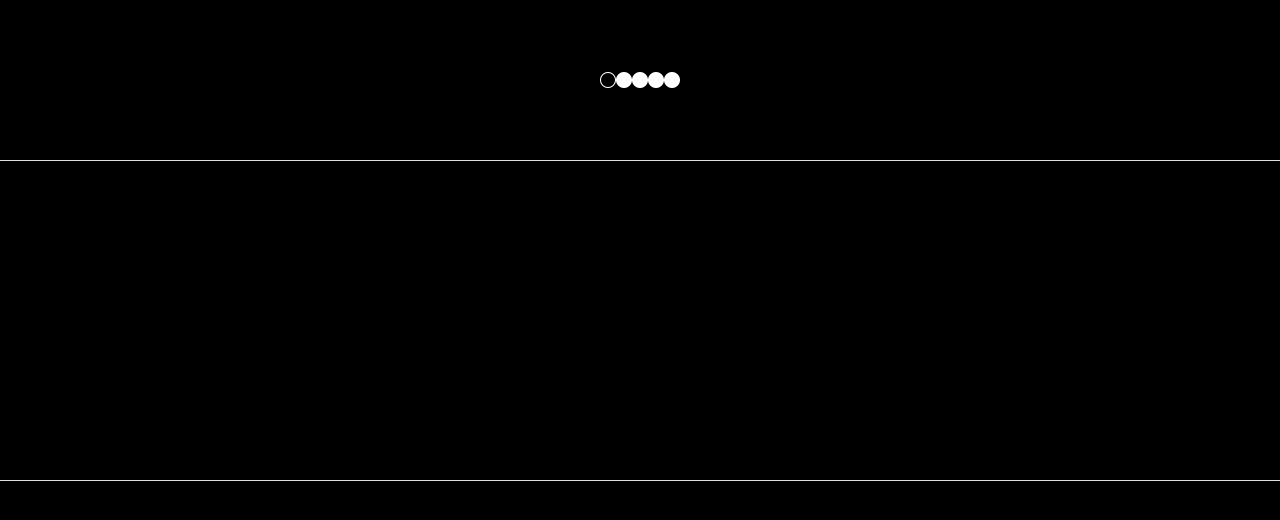
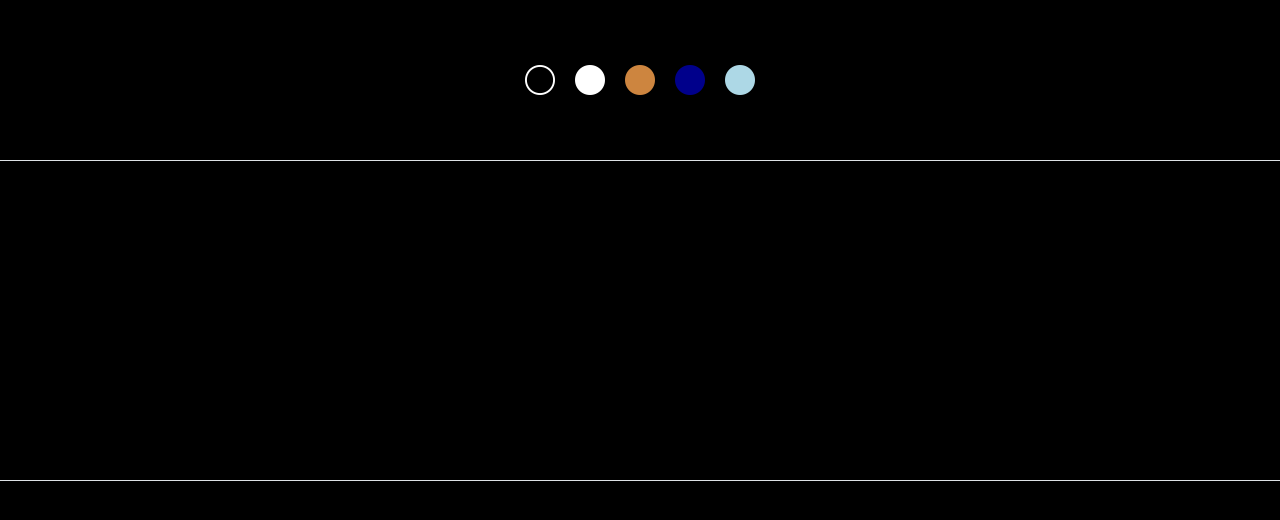
Before and after one commit to Tomberryy/self, a React (Vite) app: page /jass in a window 1280 px wide. Shown: the top 520 px of the page. Built offline with nearby package versions, Linux system fonts and the light colour scheme.

Commit message:
feat: BG-color animations (WIP)

```diff
--- a/app/Jass/components/Menu/Menu.jsx
+++ b/app/Jass/components/Menu/Menu.jsx
@@ -4,18 +4,43 @@ import { Col, Row } from 'reactstrap';
 const Menu = ({onSetParties, onSetTheme, theme}) => {
     const [parties, setParties] = useState([]);
     const themes = [
-        'dark',
-        'white',
-        'purple',
-        'darkblue',
-        'lightblue'
+        {
+            name: 'dark',
+            textColor: 'black',
+            border: 'white'
+        },
+        {
+            name: 'white',
+            textColor: 'white',
+            border: 'black'
+        },
+        {
+            name: 'orange',
+            textColor: 'peru',
+            border: 'black'
+        },
+        {
+            name: 'darkblue',
+            textColor: 'darkblue',
+            border: 'white'
+        },
+        {
+            name: 'lightblue',
+            textColor: 'lightblue',
+            border: 'black'
+        },
     ]
     return (
         <div className='Menu h-100'>
             <Row className='h-100'>
                 <Col sm="12" className="theme-choice d-flex justify-content-center align-items-center">
                     {themes.map(t =>
-                        <i key={t} onClick={() => onSetTheme(t)} className={`bi bi-circle${t === theme ? "" : "-fill"} ${t}`}></i>
+                        <i
+                            key={t.name}
+                            onClick={() => onSetTheme(t.name)}
+                            className={`bi bi-circle${t.name === theme ? "" : "-fill"}`}
+                            style={{color : t.name === theme ? t.border : t.textColor}}
+                        />
                     )}
                 </Col>
                 <Col sm="12" className='border-top name-choice'></Col>
--- a/app/Jass/jass.scss
+++ b/app/Jass/jass.scss
@@ -12,7 +12,7 @@
         color: black;
     }
 
-    &.purple {
+    &.orange {
         background-color: peru;
         color: white;
     }
@@ -27,9 +27,74 @@
         color: black;
     }
 
+    @keyframes fillUpBlack {
+        0% {
+            background-color: transparent;
+            /* Start with a transparent background */
+        }
+
+        100% {
+            background-color: black;
+            /* End with the final background color */
+        }
+    }
+
+    @keyframes fillUpWhite {
+        0% {
+            background-color: transparent;
+            /* Start with a transparent background */
+        }
+
+        100% {
+            background-color: white;
+            /* End with the final background color */
+        }
+    }
+
+    @keyframes fillUpOrange {
+        0% {
+            background-color: transparent;
+            /* Start with a transparent background */
+        }
+
+        100% {
+            background-color: peru;
+            /* End with the final background color */
+        }
+    }
+
+    @keyframes fillUpDarkBlue {
+        0% {
+            background-color: transparent;
+            /* Start with a transparent background */
+        }
+
+        100% {
+            background-color: darkblue;
+            /* End with the final background color */
+        }
+    }
+
+    @keyframes fillUpLightBlue {
+        0% {
+            background-color: transparent;
+            /* Start with a transparent background */
+        }
+
+        100% {
+            background-color: lightblue;
+            /* End with the final background color */
+        }
+    }
+
     .Menu {
         .theme-choice {
             height: 20%;
+
+            >* {
+                margin: 10px;
+                font-size: 30px;
+            }
         }
 
         .name-choice {
```
